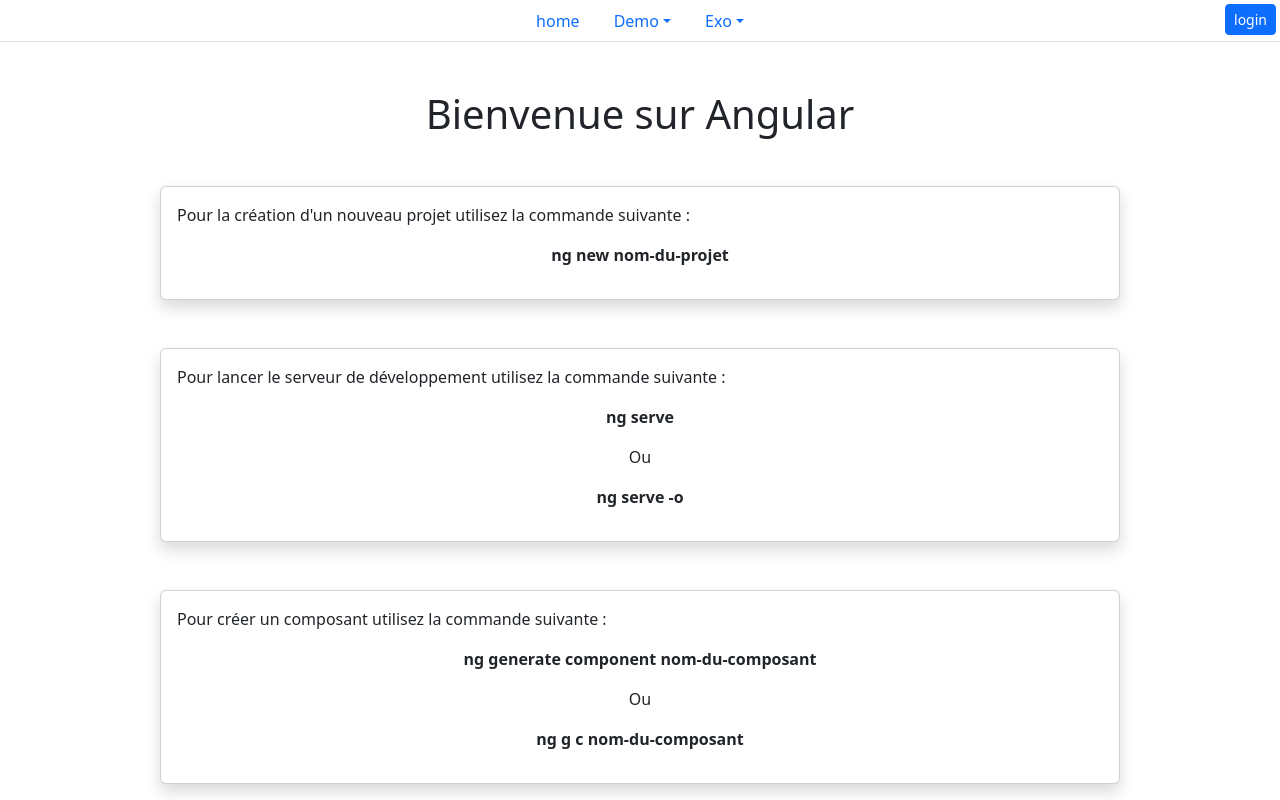
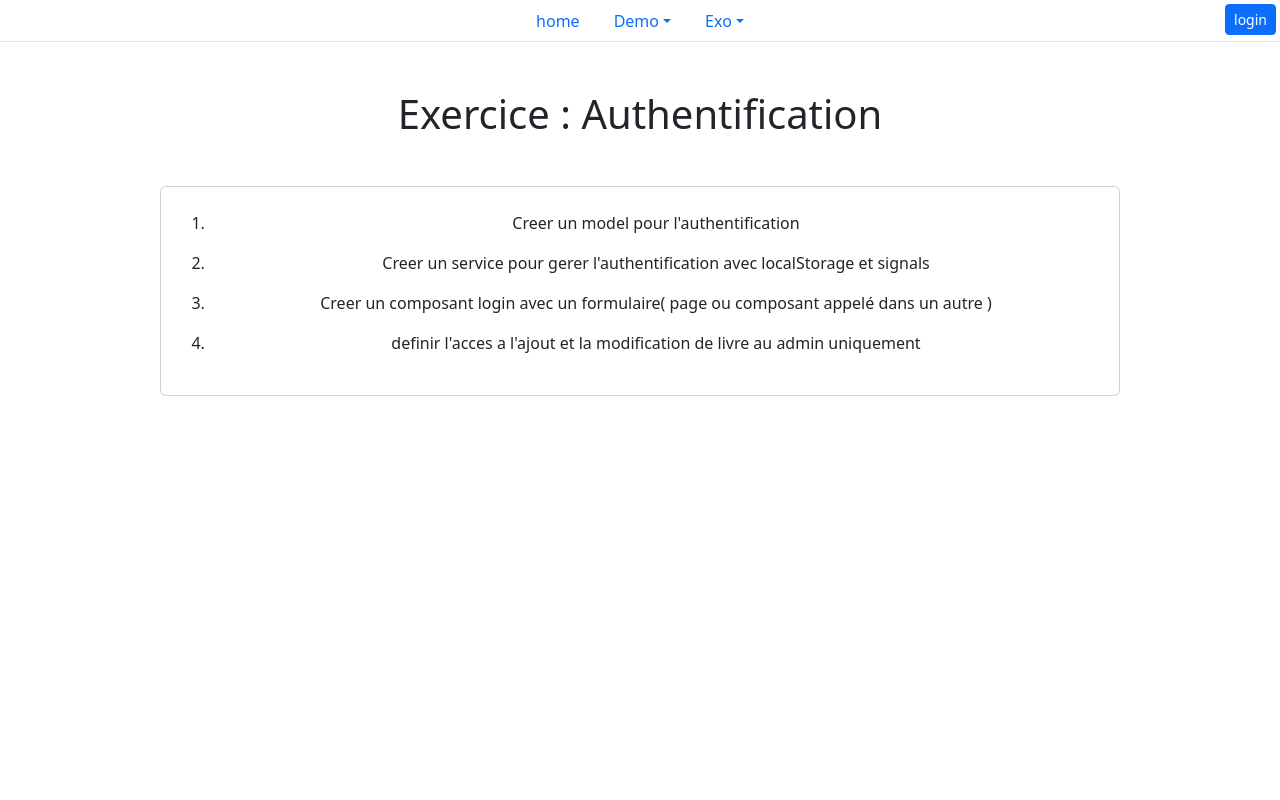
Before and after one commit to zacharyb12/demo-angular-Python2, an Angular app: page /exo/book-app-login in a window 1280 px wide. Before the commit this address led to /. Shown: the top 800 px of the page. Built offline with nearby package versions, Linux system fonts and the light colour scheme; sample sign-in values are in the browser's storage.

Commit message:
Exo-Book-App-Auth

```diff
--- a/src/app/app.routes.ts
+++ b/src/app/app.routes.ts
@@ -30,6 +30,7 @@
 import { childGuard } from '../core/guard/child-guard/child-guard';
 import { matchGuard } from '../core/guard/match-guard/match-guard';
 import { adminGuardGuard } from '../core/guard/admin-guard/admin-guard-guard';
+import { BookAppLogin } from '../components/pages/exercices/book-app-login/book-app-login';
 
 export const routes: Routes = [
     {path: '' , component : HomeComponent},
@@ -64,7 +65,8 @@
         {path : 'exo-list' , component : ExoList},
         // ici je prevois un paramètre dans la route
         {path : 'exo-details/:id' , component : ExoDetails},
-        {path : 'exo-add' , component : ExoAdd}
+        {path : 'exo-add' , component : ExoAdd},
+        {path : 'book-app-login' , component : BookAppLogin}
                 // {path : 'exo-add' , loadComponent : ()=> import('../components/pages/exercices/exo-service/exo-add/exo-add').then(m => m.ExoAdd)}
     ]},
     {path : '**' , redirectTo : ''}
--- /dev/null
+++ b/src/components/pages/exercices/book-app-login/book-app-login.html
@@ -0,0 +1,10 @@
+<h1 class="text-center mt-5">Exercice : Authentification</h1>
+
+<div class="card p-3 w-75 m-auto mt-5 text-center">
+    <ol class="">
+        <li class="p-2">Creer un model pour l'authentification</li>
+        <li class="p-2"> Creer un service pour gerer l'authentification avec localStorage et signals</li>
+        <li class="p-2">Creer un composant login avec un formulaire( page ou composant appelé dans un autre ) </li>
+        <li class="p-2"> definir l'acces a l'ajout et la modification de livre au admin uniquement</li>
+    </ol>
+</div>
--- a/src/components/shared/navbar-component/navbar-component.html
+++ b/src/components/shared/navbar-component/navbar-component.html
@@ -42,6 +42,7 @@
 			<button routerLink="exo/exo-list" ngbDropdownItem>Exo List</button>
 			<button routerLink="exo/exo-add" ngbDropdownItem>Exo Add</button>
 			<button routerLink="exo/exo-details" ngbDropdownItem>Exo Details</button>
+			<button routerLink="exo/book-app-login" ngbDropdownItem>Exo Book App Login</button>
 			<div class="dropdown-divider"></div>
 		</div>
 	</li>
```
Also changed, not shown: src/components/pages/exercices/book-app-login/book-app-login.ts (added, +11 -0 lines), src/components/pages/exercices/book-app-login/book-app-login.css (added), 1 other file (tests, documents, lock files or other folders).
